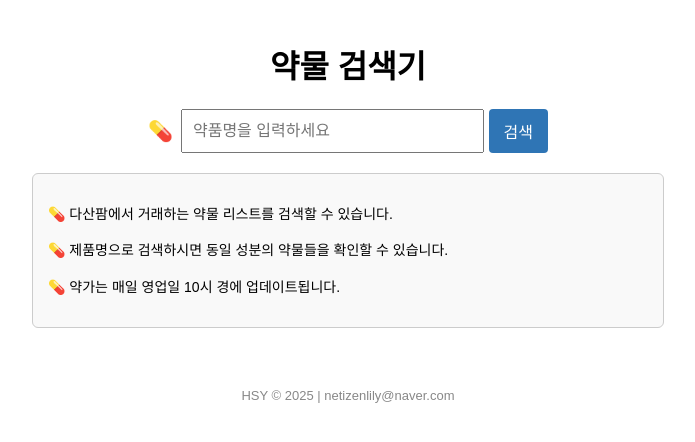
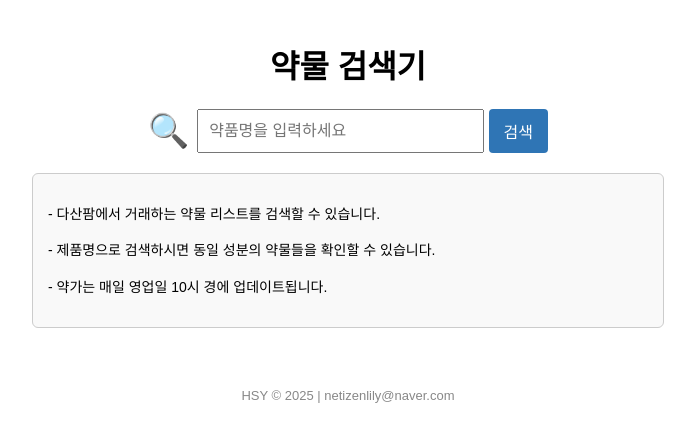
Before and after one commit to happyroy1004/dasan, a React (Create React App) app: page / in a window 1280 px wide. Shown: the top 442 px of the page, without its empty margins (292-987 px from the left). Built offline with nearby package versions, Linux system fonts and the light colour scheme.

Commit message:
돋보기

```diff
--- a/src/App.js
+++ b/src/App.js
@@ -69,7 +69,7 @@ function App() {
       <h1 style={{ textAlign: "center" }}>약물 검색기</h1>
 
       <div style={{ display: "flex", flexDirection: "row", width: "100%", maxWidth: "400px", position: "relative" }}>
-        <span style={{ fontSize: "20px", marginRight: "8px", alignSelf: "center" }}>💊</span>
+        <span style={{ fontSize: "33px", marginRight: "8px", alignSelf: "center" }}>🔍</span>
         <input
           ref={inputRef}
           type="text"
@@ -132,9 +132,9 @@ function App() {
           lineHeight: "1.6",
           width: "100%"
         }}>
-          <p>💊 다산팜에서 거래하는 약물 리스트를 검색할 수 있습니다.</p>
-          <p>💊 제품명으로 검색하시면 동일 성분의 약물들을 확인할 수 있습니다.</p>
-          <p>💊 약가는 매일 영업일 10시 경에 업데이트됩니다.</p>
+          <p> - 다산팜에서 거래하는 약물 리스트를 검색할 수 있습니다.</p>
+          <p> - 제품명으로 검색하시면 동일 성분의 약물들을 확인할 수 있습니다.</p>
+          <p> - 약가는 매일 영업일 10시 경에 업데이트됩니다.</p>
         </div>
       )}
 
```
